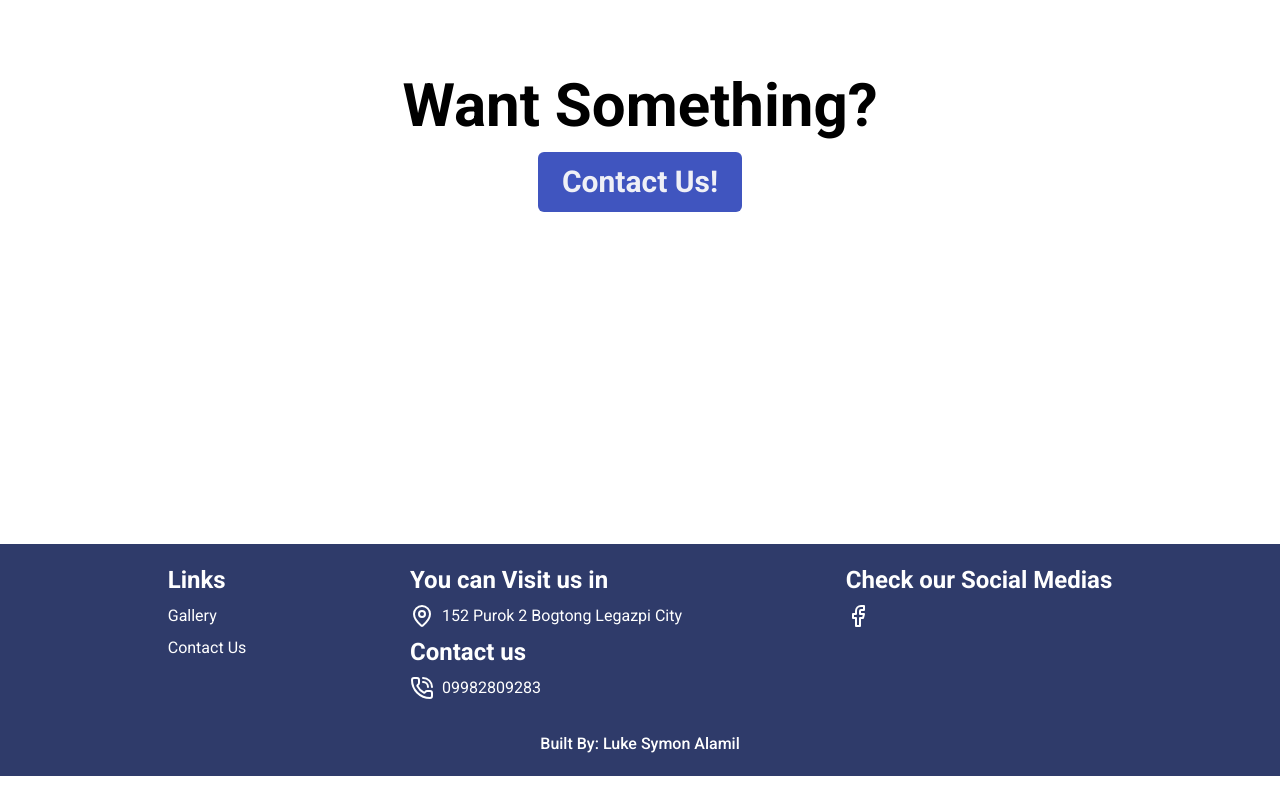
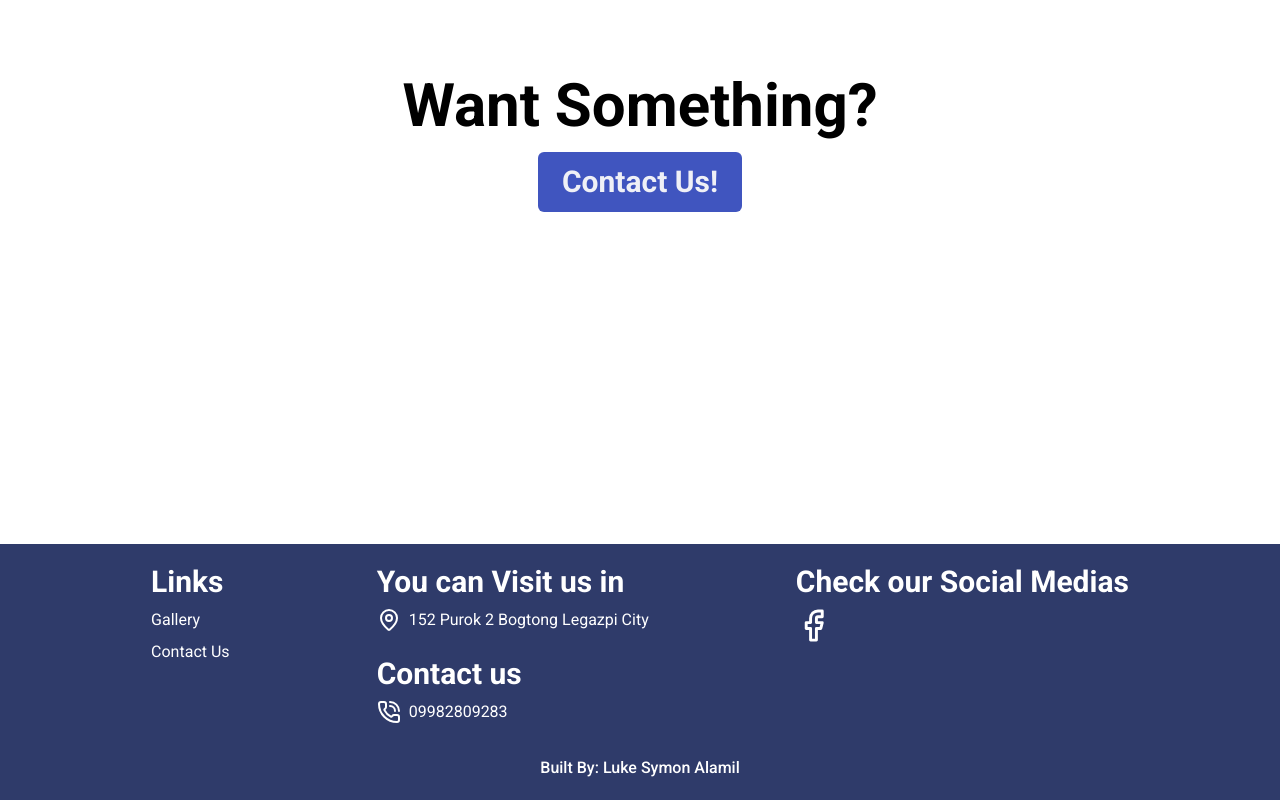
Before and after one commit to LOOOOOOK12/an-fabrication-website, a Next.js app: page /gallery in a window 1280 px wide. Shown: the part 928-1728 px from the top of the page. Before the commit the page ends 1704 px from the top, so only its background shows below. Built offline with nearby package versions, Linux system fonts and the light colour scheme.

Commit message:
Update footer component: increase heading sizes and adjust layout spacing

```diff
--- a/app/components/footer.tsx
+++ b/app/components/footer.tsx
@@ -9,9 +9,9 @@ import { navLinks } from '../types/types'
 function footer({ links }:navLinks) {
     return (
         <footer className='w-full h-full flex flex-col items-center bg-primary-700 gap-8 text-white p-5'>
-            <div className='flex flex-col justify-center md:flex-row gap-4 w-full md:justify-evenly'>
+            <div className='flex flex-col justify-center md:flex-row gap-14 md:gap-4 w-full md:justify-evenly'>
                 <div className='flex flex-col gap-2'>
-                    <h1 className='text-2xl font-semibold'>Links</h1>
+                    <h1 className='text-3xl font-semibold'>Links</h1>
                     <div className='flex flex-col gap-2'>
                         {links.map((link, idx) =>
                             <a key={idx} href={link.href}>{link.name}</a>
@@ -19,19 +19,19 @@ function footer({ links }:navLinks) {
                     </div>
                 </div>
                 <div className='flex flex-col gap-2'>
-                    <h1 className='text-2xl font-semibold'>You can Visit us in</h1>
-                    <div className='flex flex-col gap-2'>
+                    <h1 className='text-3xl font-semibold'>You can Visit us in</h1>
+                    <div className='flex flex-col gap-2 mb-4'>
                         <span className='flex gap-2 items-center'><MapPin/> 152 Purok 2 Bogtong Legazpi City</span>
                     </div>
-                    <h1 className='text-2xl font-semibold'>Contact us</h1>
+                    <h1 className='text-3xl font-semibold'>Contact us</h1>
                     <span className='flex gap-2 items-center'><PhoneCall/>09982809283</span>
                 </div>
                 <div className='flex flex-col gap-2'>
-                    <h1 className='text-2xl font-semibold'>Check our Social Medias</h1>
+                    <h1 className='text-3xl font-semibold'>Check our Social Medias</h1>
                     <div className='flex gap-2'>
                         {footerDataSocials.map((socials, idx)=>
                         <a target='_blank' href={socials.href} key={idx}>
-                            <Icon icon={socials.socialsIcons}/>
+                            <Icon icon={socials.socialsIcons} size={35}/>
                         </a>)}
                     </div>
                 </div>
```
